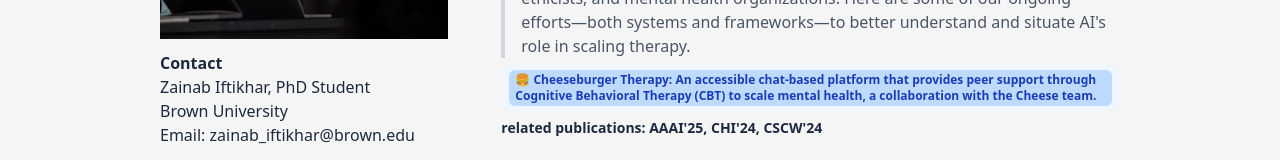
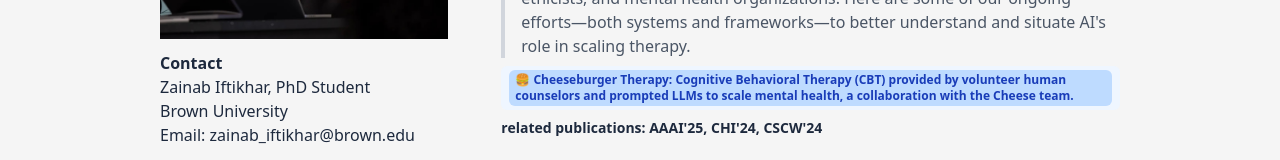
Before and after one commit to prettybuffy/web-vite-app, a React (Vite) app: page /projects in a window 1280 px wide. Shown: the part 355-515 px from the top of the page. Built offline with nearby package versions, Linux system fonts and the light colour scheme.

Commit message:
update cheese description

```diff
--- a/src/pages/Projects.jsx
+++ b/src/pages/Projects.jsx
@@ -7,7 +7,7 @@ const projects = [
     What does it mean to responsibly use AI to support mental health? How can we build AI systems that augment not replace human mental health providers?
     I have been exploring these questions from a Responsible AI perspective, in collaboration with clinical psychologists, AI ethicists, and mental health organizations.
     Here are some of our ongoing efforts—both systems and frameworks—to better understand and situate AI's role in scaling therapy.`,
-    system: `🍔 Cheeseburger Therapy: An accessible chat-based platform that provides peer support through Cognitive Behavioral Therapy (CBT) to scale mental health,
+    system: `🍔 Cheeseburger Therapy: Cognitive Behavioral Therapy (CBT) provided by volunteer human counselors and prompted LLMs to scale mental health,
     a collaboration with the Cheese team.`,
     link: "https://cheeseburgertherapy.org/",
     publications: "related publications: AAAI'25, CHI'24, CSCW'24",
```
